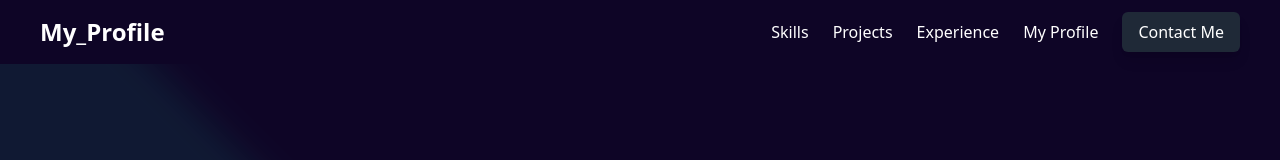
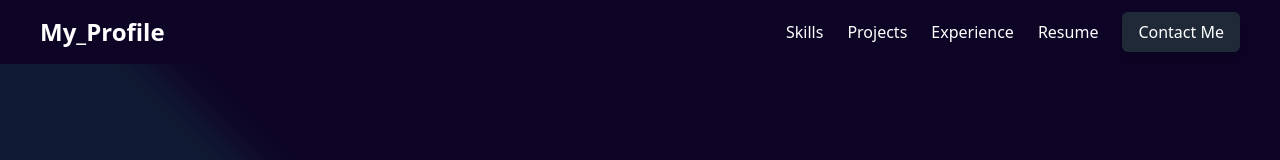
Before and after one commit to Vighnesh1919/PortFolio, a React (Vite) app in the folder homepage/: page / in a window 1280 px wide. Shown: the top 160 px of the page. Built offline with nearby package versions, Linux system fonts and the light colour scheme.

Commit message:
add code

```diff
--- a/homepage/package.json
+++ b/homepage/package.json
@@ -19,6 +19,7 @@
     "react-dom": "^18.3.1",
     "react-intersection-observer": "^9.13.1",
     "react-router-dom": "^7.0.2",
+    "react-scroll": "^1.9.0",
     "react-vertical-timeline-component": "^3.5.3",
     "tailwindcss": "^3.4.15"
   },
--- a/homepage/src/App.css
+++ b/homepage/src/App.css
@@ -39,3 +39,6 @@ body {
     border-color: transparent;
   }
 }
+html {
+  scroll-behavior: smooth;
+}
--- a/homepage/src/components/Home.jsx
+++ b/homepage/src/components/Home.jsx
@@ -36,6 +36,7 @@ const Home = () => {
       <div id="my-profile">
   <HeroSection />
 </div>
+
 
       <div className="overflow-hidden flex flex-col lg:flex-row items-center justify-between py-5 px-10 bg-[#0E0526] relative h-screen">
       {/* Background Blur */}
--- a/homepage/src/components/NavBar.jsx
+++ b/homepage/src/components/NavBar.jsx
@@ -6,9 +6,9 @@ const NavBar = () => {
     <div className="sticky top-0 z-10 flex h-16 items-center justify-between border-y-2 border-[#0E0526] bg-[#0E0526] px-6 sm:px-10 py-4">
       {/* Brand Name */}
       <div className="text-xl sm:text-2xl text-white font-bold">
-        <Link to="/">
+        <a href="#my-profile">
           <span>My_Profile</span>
-        </Link>
+        </a>
       </div>
 
       {/* Navigation Links */}
@@ -22,8 +22,8 @@ const NavBar = () => {
         <a href="#experience">
           <span>Experience</span>
         </a>
-        <a href="#my-profile">
-          <span>My Profile</span>
+        <a href="/assets/Vighnesh.pdf" target="_blank" rel="noopener noreferrer">
+          <span>Resume</span>
         </a>
         <Link to="/login">
           <Button text="Contact Me" />
@@ -47,8 +47,8 @@ const NavBar = () => {
           <a href="#experience" className="block px-4 py-2">
             Experience
           </a>
-          <a href="#my-profile" className="block px-4 py-2">
-            My Profile
+          <a href="/assets/Vighnesh.pdf" target="_blank" rel="noopener noreferrer" className="block px-4 py-2">
+            Resume
           </a>
           <Link to="/login" className="block px-4 py-2">
             <Button text="Contact Me" />
--- a/homepage/src/index.css
+++ b/homepage/src/index.css
@@ -104,3 +104,6 @@ p {
     @apply flex-col space-y-4;
   }
 }
+html {
+  scroll-behavior: smooth;
+}
```
Also changed, not shown: 2 other files (tests, documents, lock files or other folders).
